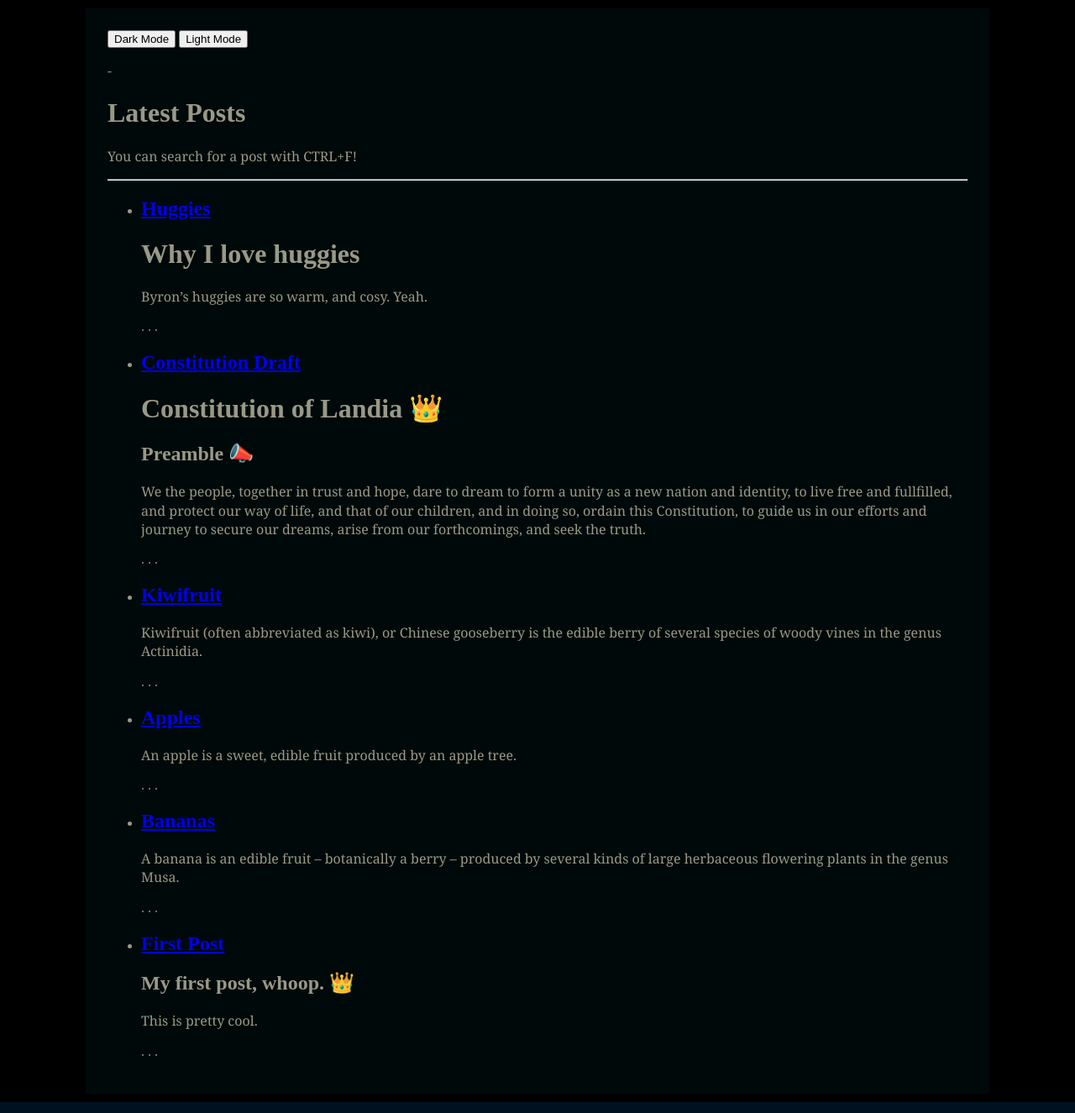
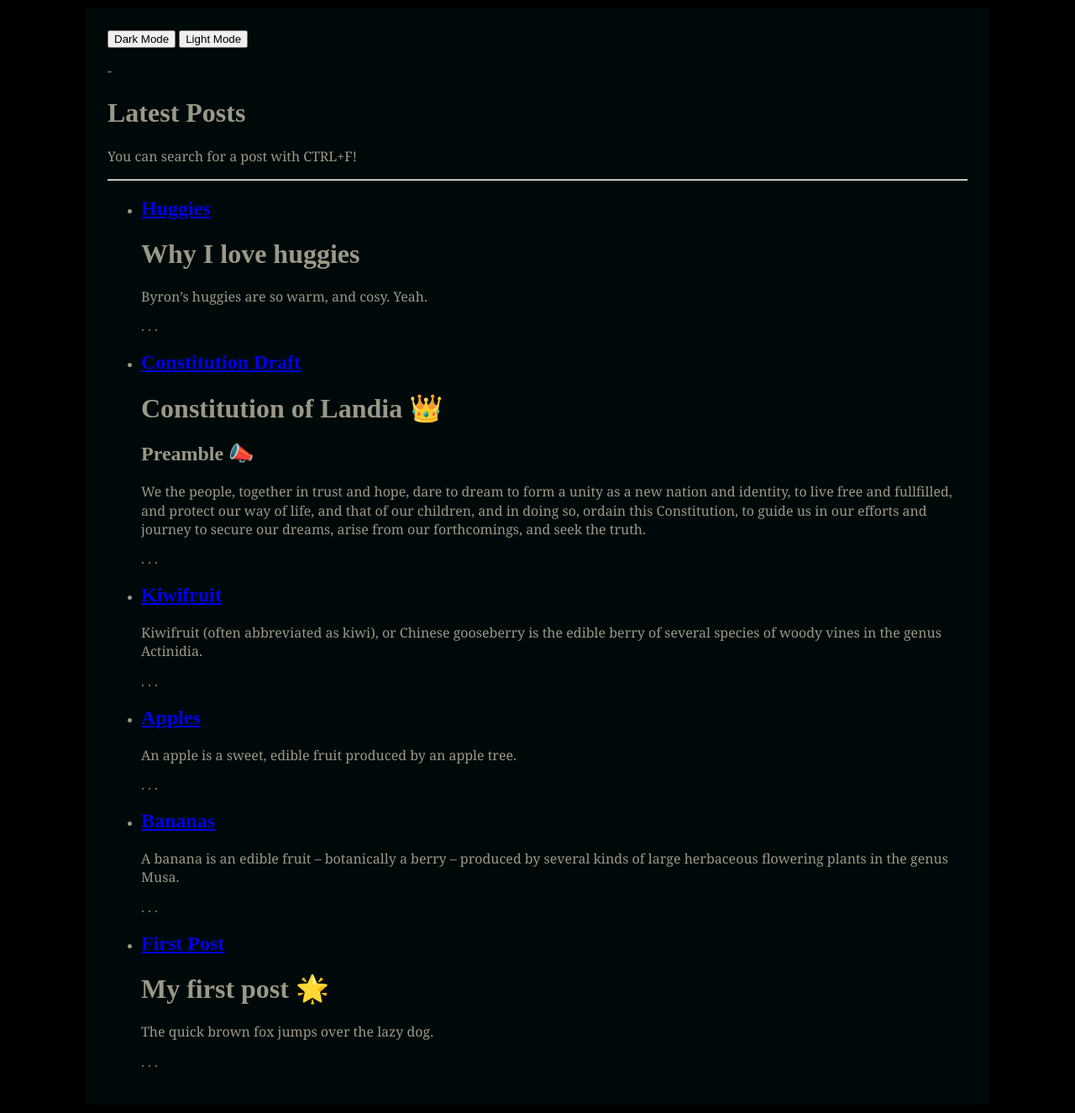
Before and after one commit to torresjrjr/torresjrjr.github.io, a Jekyll site: the page built from blog.html, in a window 1280 px wide. Shown: the whole page at 84% size. Built offline with Jekyll 4.4.1, drawn with Linux system fonts in a browser that asks for light colours.

Commit message:
Update 1999-05-13-first-post.md

```diff
--- a/_posts/1999-05-13-first-post.md
+++ b/_posts/1999-05-13-first-post.md
@@ -2,13 +2,13 @@
 layout: post
 author: jill
 ---
-## My first post, whoop. 👑
-This is pretty cool.
+# My first post 🌟
+The quick brown fox jumps over the lazy dog.
 
-## Feelings
-These are some emotions:
-- Happiness.
-- Excitment.
-- Eagerness.
+## Thoughts
+Testing the `md` file format:
+- Cat.
+- Dog.
+- Mouse.
 
-That's all, folks!
+Final paragraph. possible footer or card later.
```
